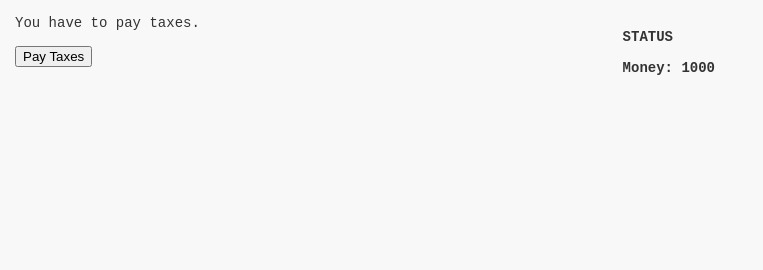
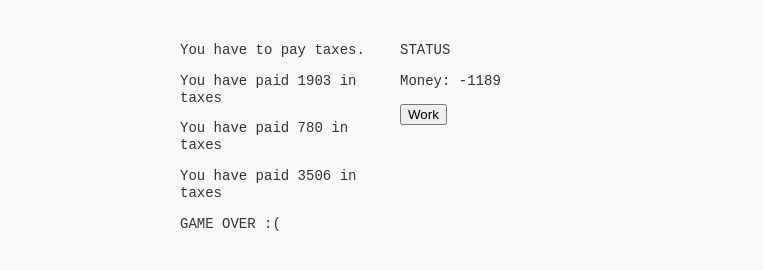
Before and after one commit to rubin0/ThisTaxOfMine, an Electron app: page index.html in a window 1280 px wide. Shown: the whole page, without its empty margins (0-763 px from the left). Drawn offline with nearby package versions, Linux system fonts and the light colour scheme.

Commit message:
BEST COMMIT MESSAGE EU EVER
YOYO

```diff
--- a/css/main.css
+++ b/css/main.css
@@ -1,18 +1,43 @@
-
 body {
   background-color: #F8F8F8;
   font-family: monospace;
   font-size: 14px;
   font-weight: normal;
   line-height: 1.2em;
-  margin: 15px;
   color: #333;
-  width:700px;
 }
 
 #status {
   font-weight: bold;
-  float:right;
+  float: right;
+}
+
+.wrapper {
+  margin: auto;
+  width: 700px;
+  padding: 20px 0 0 220px;
+  position: relative;
+}
+
+.notifications {
+  position: absolute;
+  top: 20px;
+  left: 0px;
+  height: 700px;
+  width: 200px;
+  overflow: hidden;
+}
+
+.content {
+  position: relative;
+  overflow: hidden;
+  height: 700px;
+}
+
+.column {
+  float: left;
+  width: 50%;
+  padding: 10px;
 }
 
 .cost {
@@ -24,10 +49,9 @@ body {
 }
 
 button {
-    -webkit-appearance: button;
-    -moz-appearance: button;
-    appearance: button;
-
-    text-decoration: none;
-    color: initial;
+  -webkit-appearance: button;
+  -moz-appearance: button;
+  appearance: button;
+  text-decoration: none;
+  color: initial;
 }
--- a/index.html
+++ b/index.html
@@ -5,17 +5,19 @@
     <link rel="stylesheet" href="./css/main.css">
   </head>
   <body>
-    <div id="status">
-        <p> STATUS</p>
-    	<p id="money">Money: 1000</p>
+      <div class="wrapper">
+    <div class="notifications">
+            <div id="text">
+                    <p id="start">You have to pay taxes.</p>
+                </div>
     </div>
-    <div id="text">
-    	<p id="start">You have to pay taxes.</p>
+    <div class="content">
+
+                    <p> STATUS</p>
+                    <p id="money">Money: 5000</p>
+                    <input type="button" onclick="onWork()" value="Work" />
     </div>
-    <div id="actions">
-    	<input type="button" onclick="onPayTaxes()" value="Pay Taxes" />
-    </div>
-
+</div>
     <script src="https://code.jquery.com/jquery-3.2.1.min.js"
         integrity="sha256-hwg4gsxgFZhOsEEamdOYGBf13FyQuiTwlAQgxVSNgt4="
         crossorigin="anonymous">
--- a/js/renderer.js
+++ b/js/renderer.js
@@ -1,4 +1,4 @@
-gInitialMoney = 1000;
+gInitialMoney = 5000;
 gMoney = gInitialMoney;
 gIsGameOver = false;
 
@@ -26,15 +26,42 @@ function syncMoneyUI()
     money.innerHTML = "Money: " + gMoney;
 }
 
+function gameloop(){
+	if (gIsGameOver)
+	{
+		return;
+	}
+	syncMoneyUI();
+	checkGameOver();
+}
+
 function onPayTaxes()
 {
 	if (gIsGameOver)
 	{
 		return;
 	}
-	let t = Math.floor(gInitialMoney + 2000 * Math.random());
+	let t = Math.floor(gInitialMoney*0.9 * Math.random());
 	_gText.appendChild(append("You have paid " + t + " in taxes"));
 	gMoney -= t;
-	syncMoneyUI();
-	checkGameOver();
+	gameloop();
 }
+
+function onWork(){
+	if (gIsGameOver)
+	{
+		return;
+	}
+	let wage = Math.floor(1000 * Math.random());
+	_gText.appendChild(append("You have gained " + wage + " $."));
+	gMoney += wage;
+	gameloop();
+}
+
+$( document ).ready(function() {
+	console.log( "Starting loop" );
+	setInterval(function(){
+		onPayTaxes();
+		console.log( "tt" );
+	}, 1000);
+});
```
